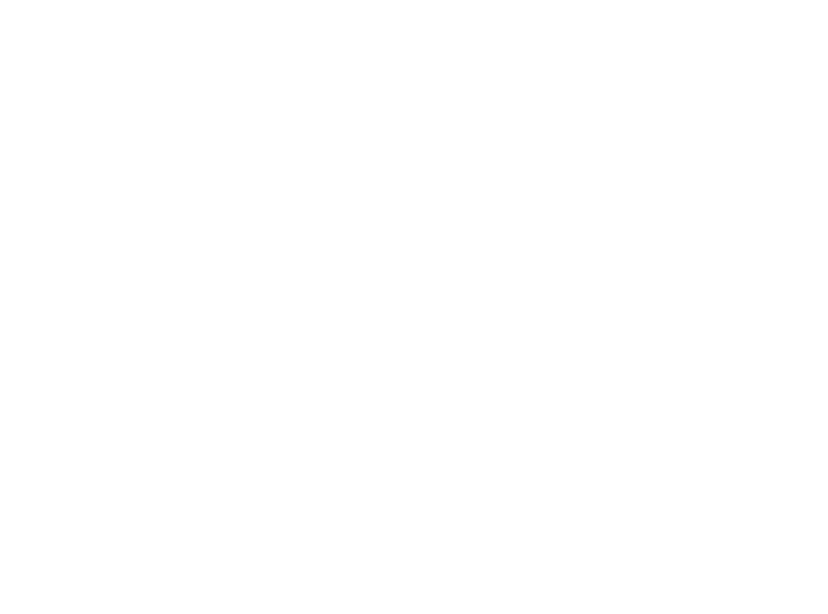
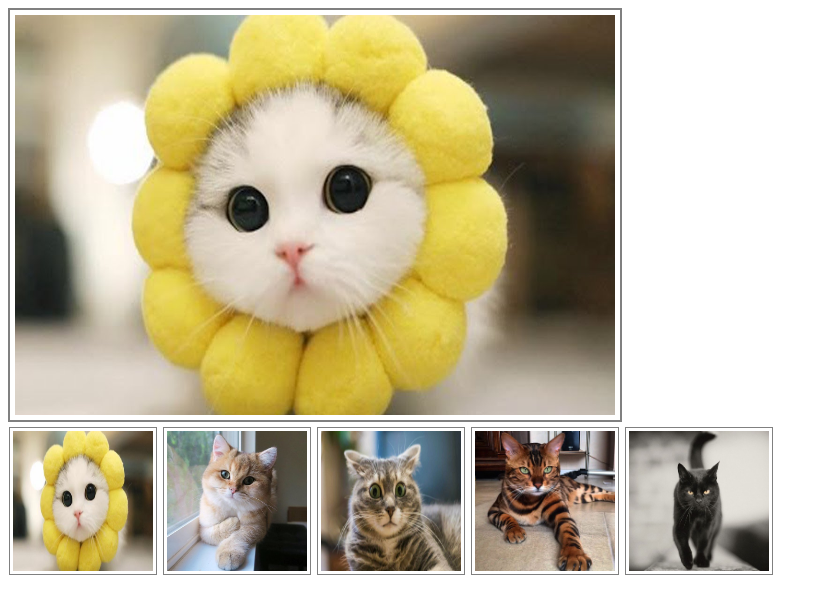
Before and after one commit to kfedus6/java-script-lesson-7, a plain HTML site: page page1.html in a window 1280 px wide. Shown: the whole page, without its empty margins (0-828 px from the left). Drawn offline with Linux system fonts and the light colour scheme.

Commit message:
Sample code

```diff
--- a/page1.html
+++ b/page1.html
@@ -423,6 +423,38 @@
       </tr>
    </table>
 -->
+   <style>
+      #catImg {
+         width: 600px;
+         height: 400px;
+         border: 2px solid grey;
+         padding: 5px;
+      }
+
+      .gallery img {
+         border: 1px solid grey;
+         padding: 3px;
+         margin: 1px;
+         width: 140px;
+         height: 140px;
+         cursor: pointer;
+      }
+
+      .gallery :hover {
+         border: 1px solid red;
+      }
+   </style>
+
+   <div>
+      <img id="catImg" src="img/cat1.jpg" alt="cat">
+   </div>
+   <div class="gallery">
+      <img src="img/cat1.jpg" alt="cat">
+      <img src="img/cat2.jpg" alt="cat">
+      <img src="img/cat3.jpg" alt="cat">
+      <img src="img/cat4.jpg" alt="cat">
+      <img src="img/cat5.jpg" alt="cat">
+   </div>
    <script src="script.js"></script>
 </body>
 
--- a/script.js
+++ b/script.js
@@ -789,3 +789,13 @@ document.querySelector('table').onclick = (e) => {
    prevTD = e.target
 }
 */
+//gallery cats
+
+let mainImg = document.querySelector('#catImg');
+let galleryCat = document.querySelector('.gallery');
+
+galleryCat.onclick = (e) => {
+   if (e.target.tagName == 'IMG') {
+      mainImg.src = e.target.src;
+   }
+}
```
Also changed, not shown: img/cat1.jpg (added), img/cat2.jpg (added), img/cat3.jpg (added), img/cat4.jpg (added), img/cat5.jpg (added).
